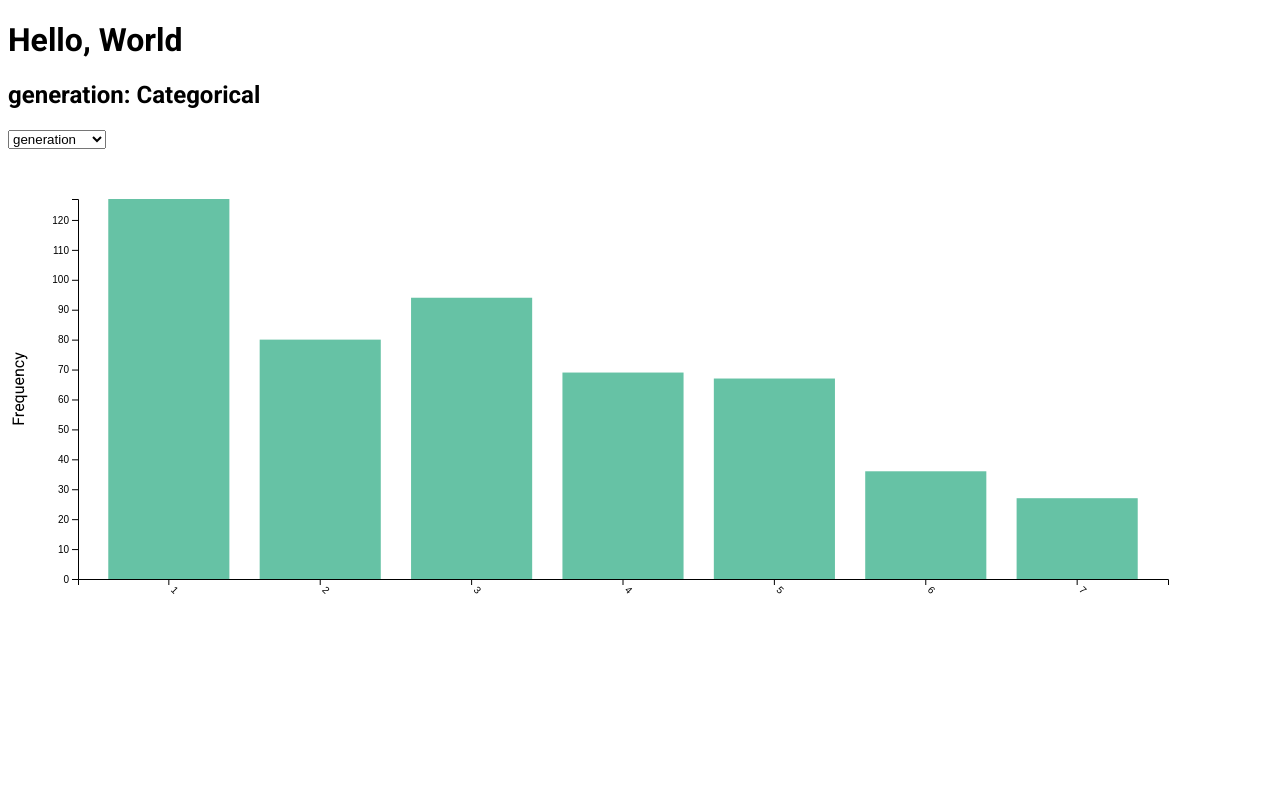
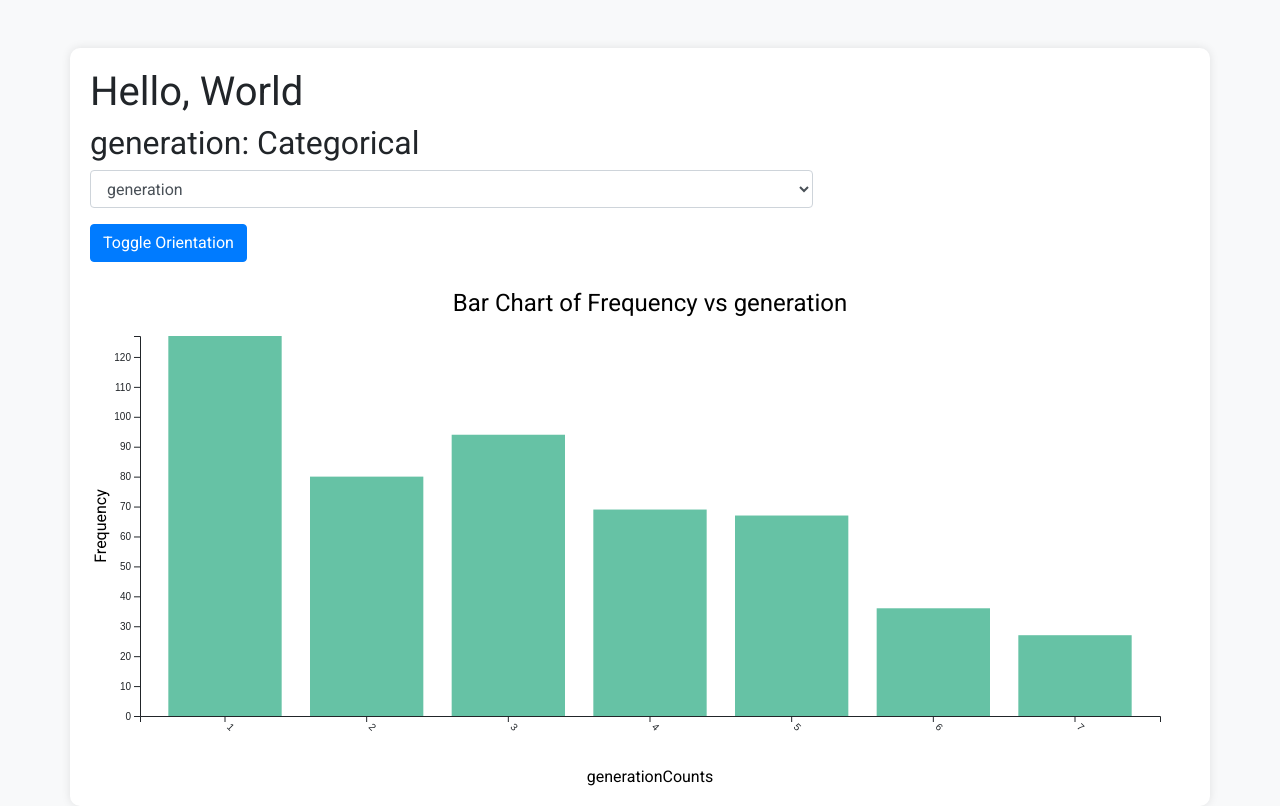
Before and after one commit to Chahat08/Pokemon-Statistics-Visualisation, a website: page index.html in a window 1280 px wide. Drawn offline with nearby package versions, Linux system fonts and the light colour scheme.

Commit message:
functionality for handling upright barcharts of categorical variables provided

```diff
--- a/app.js
+++ b/app.js
@@ -1,11 +1,13 @@
-// set the dimensions and margins of the graph
-//const margin = { top: 30, right: 100, bottom: 70, left: 70 }, // Adjusted margins to make room for labels
-//    width = 460 - margin.left - margin.right,
-//    height = 400 - margin.top - margin.bottom;
+// Adjusted margins for better spacing
+const margin = { top: 50, right: 50, bottom: 70, left: 50 };
 
-const margin = { top: 50, right: 100, bottom: 70, left: 70 }, // Adjusted margins for better spacing
-    width = window.innerWidth - margin.left - margin.right - 20, // Adjusted width based on the window size
-    height = 500 - margin.top - margin.bottom; // Adjusted height for better spacing
+// Adjusted width based on the container size
+const containerWidth = document.querySelector(".container").clientWidth;
+const width = containerWidth - margin.left - margin.right - 20;
+
+// Adjusted height based on the container size
+const containerHeight = 500;
+const height = containerHeight - margin.top - margin.bottom;
 
 // append the svg object to the body of the page
 const svg = d3.select("#my_dataviz")
@@ -14,6 +16,12 @@ const svg = d3.select("#my_dataviz")
     .attr("height", height + margin.top + margin.bottom)
     .append("g")
     .attr("transform", `translate(${margin.left},${margin.top})`);
+
+const title = svg.append("text")
+    .attr("x", width / 2)
+    .attr("y", -margin.top / 2)
+    .attr("text-anchor", "middle")
+    .style("font-size", "1.5em");
 
 //Read the data
 d3.csv("data/pokemon_data.csv").then(function (data) {
@@ -34,6 +42,20 @@ d3.csv("data/pokemon_data.csv").then(function (data) {
         .append('option')
         .text(function (d) { return d; }) // text showed in the menu
         .attr("value", function (d) { return d+"Counts"; }) // corresponding value returned by the button
+
+    // TOGGLE ORIENTATION FUNCTIONALITY
+
+    let isSideways = false;
+
+    // Add an event listener to the toggle button
+    d3.select("#toggleButton").on("click", function () {
+        // Toggle the orientation state
+        isSideways = !isSideways;
+
+        // Call the update function with the current selected option
+        const selectedOption = d3.select("#selectButton").property("value");
+        update(selectedOption);
+    });
 
     // A color scale: one color for each group
     const myColor = d3.scaleOrdinal()
@@ -59,26 +81,30 @@ d3.csv("data/pokemon_data.csv").then(function (data) {
 
     // A function that update the chart
     function update(selectedGroup) {
+        var isCategorical = false
 
-        var isCategorical = false
         if (selectedGroup.endsWith("Counts")) {
             // is a categorical variable
             isCategorical = true
         }
         if (isCategorical) {
             d3.select("#field").text(selectedGroup.slice(0, -6) + ": Categorical");
+            title.text(`Bar Chart of ${isSideways ? `${selectedGroup.slice(0, -6)} vs Frequency` : `Frequency vs ${selectedGroup.slice(0, -6)}`}`);
         }
         else {
             d3.select("#field").text(selectedGroup + ": Numerical");
+            title.text(`Histogram of ${isSideways ? `${selectedGroup.slice(0, -6)} vs Frequency` : `Frequency vs ${selectedGroup.slice(0, -6)}`}`);
         }
+
+        //title.text(`${isSideways ? "Bar Plot of" : "Histogram of"} ${selectedGroup.slice(0, -6)} vs Frequency`);
 
         // Update x-axis label to the selected group
         svg.selectAll(".x-axis-label").remove(); // Remove existing X axis label
         svg.append("text")
             .attr("class", "x-axis-label")
-            .attr("transform", `translate(${width / 2}, ${height + margin.top + 20})`)
+            .attr("transform", `translate(${width / 2}, ${height + margin.top})`)
             .style("text-anchor", "middle")
-            .text(selectedGroup)
+            .text(isSideways?"Frequency":selectedGroup)
             .attr("dy", "1em");
 
         // Update y-axis label to "Frequency"
@@ -90,7 +116,7 @@ d3.csv("data/pokemon_data.csv").then(function (data) {
             .attr("x", 0 - (height / 2))
             .attr("dy", "1em")
             .style("text-anchor", "middle")
-            .text("Frequency");
+            .text(isSideways? selectedGroup:"Frequency");
 
         xScale
             .domain(Array.from(eval(selectedGroup).keys()).sort())
--- a/index.html
+++ b/index.html
@@ -1,16 +1,32 @@
 <!DOCTYPE html>
-<meta charset="utf-8">
-<link rel="stylesheet" href="style.css" />
-<link href="https://fonts.googleapis.com/css2?family=Roboto:wght@400;700&display=swap" rel="stylesheet">
-<h1>Hello, World</h1>
-<h2 id="field">Generation</h2>
-<!-- Load d3.js -->
-<script src="https://d3js.org/d3.v6.js"></script>
+<html lang="en">
+<head>
+    <meta charset="UTF-8">
+    <meta name="viewport" content="width=device-width, initial-scale=1.0">
+    <link rel="stylesheet" href="https://stackpath.bootstrapcdn.com/bootstrap/4.5.2/css/bootstrap.min.css">
+    <link rel="stylesheet" href="style.css">
+    <link href="https://fonts.googleapis.com/css2?family=Roboto:wght@400;700&display=swap" rel="stylesheet">
+    <title>Your Visualization</title>
+</head>
+<body class="bg-light">
+    <div class="container mt-5">
+        <div class="row">
+            <div class="col-md-8">
+                <h1>Hello, World</h1>
+                <h2 id="field">Generation</h2>
+                <!-- Initialize a select button -->
+                <select id="selectButton" class="form-control"></select>
+                <!-- Add a toggle button -->
+                <button id="toggleButton" class="btn btn-primary mt-3">Toggle Orientation</button>
+                <!-- Create a div where the graph will take place -->
+                <div id="my_dataviz" class="mt-4"></div>
+            </div>
+        </div>
+    </div>
 
-<!-- Initialize a select button -->
-<select id="selectButton"></select>
-
-<!-- Create a div where the graph will take place -->
-<div id="my_dataviz"></div>
-
-<script language="javascript" type="text/javascript" src="app.js"></script>
+    <!-- Load d3.js -->
+    <script src="https://d3js.org/d3.v6.js"></script>
+    <!-- Your JavaScript file -->
+    <script language="javascript" type="text/javascript" src="app.js"></script>
+</body>
+</html>
--- a/style.css
+++ b/style.css
@@ -1,6 +1,24 @@
-/* style.css */
+/* Add your custom styles here */
 
 body {
-  font-family: 'Roboto', sans-serif;
-  /* Add your additional styles here */
+    font-family: 'Roboto', sans-serif;
 }
+
+.container {
+    background-color: #fff;
+    box-shadow: 0 0 10px rgba(0, 0, 0, 0.1);
+    border-radius: 10px;
+    padding: 20px;
+}
+
+.btn-primary {
+    background-color: #007bff;
+    border-color: #007bff;
+}
+
+    .btn-primary:hover {
+        background-color: #0056b3;
+        border-color: #0056b3;
+    }
+
+/* Add more styles as needed */
```
